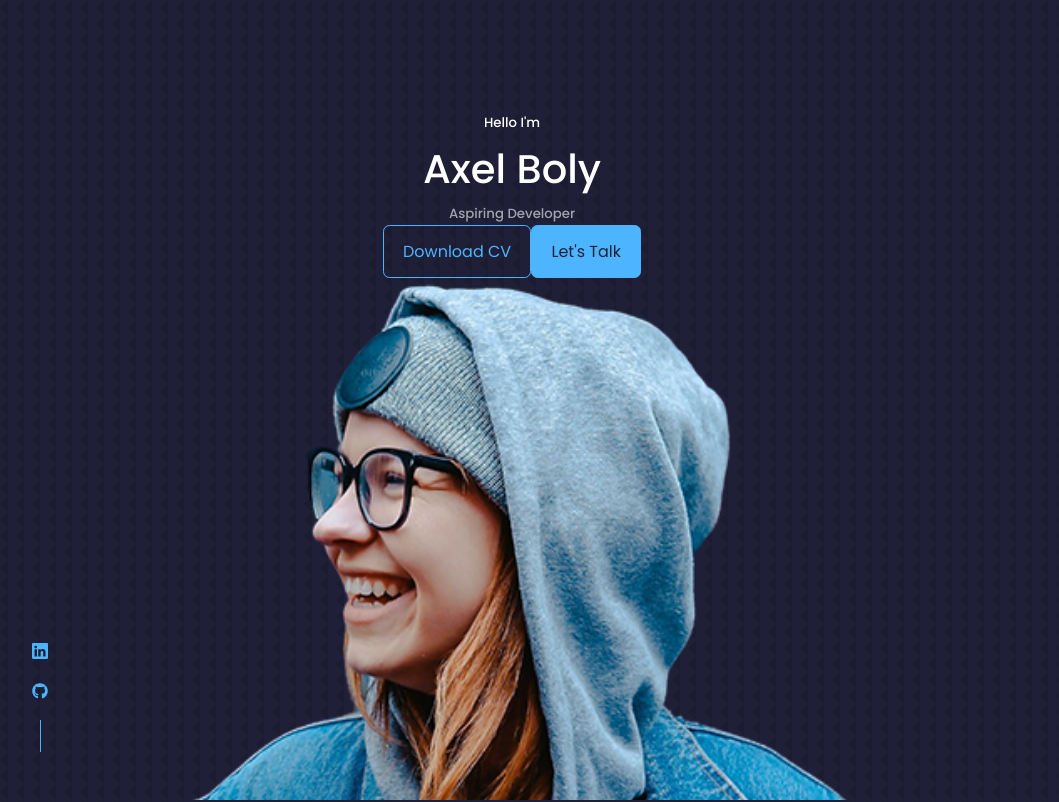
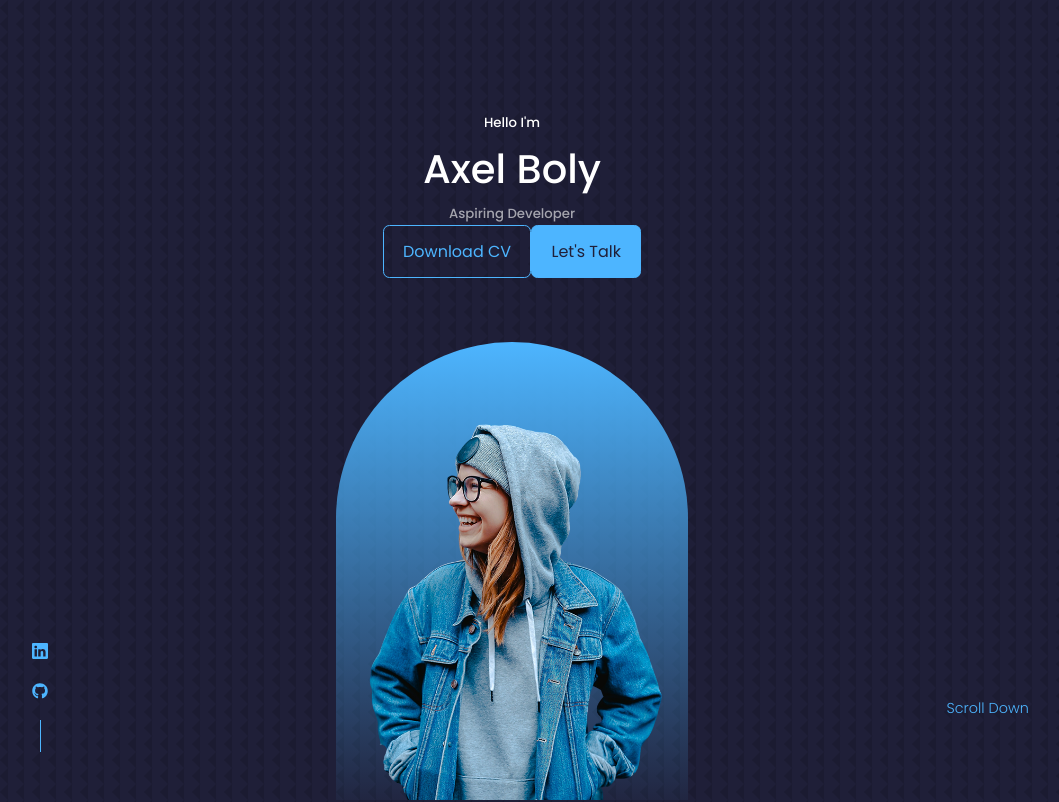
Before and after one commit to xrpq/react-portfolio-website-og, a React (Create React App) app: page / in a window 1280 px wide. Shown: the top 802 px of the page, without its empty margins (128-1187 px from the left). Built offline with nearby package versions, Linux system fonts and the light colour scheme.

Commit message:
header finished and beginnings of responsive design

```diff
--- a/src/components/header/header.css
+++ b/src/components/header/header.css
@@ -36,3 +36,43 @@ header {
     height: 2rem;
     background: var(--color-primary);
 }
+
+/* ================= ME ==================== */
+.me {
+    background: linear-gradient(var(--color-primary), transparent);
+    width: 22rem;
+    height: 30rem;
+    position: absolute;
+    left: calc(50% - 11rem);
+    margin-top: 4rem;
+    border-radius: 12rem 12rem 0 0;
+    overflow: hidden;
+    padding: 5rem 1.5rem 1.5rem 1.5rem;
+}
+
+/* ========= SCROLL DOWN =========== */
+.scroll__down {
+    position: absolute;
+    right: -2.3rem;
+    bottom: 5rem;
+    transform: rotate(90def);
+    font-weight: 300;
+    font-size: 0.9rem;
+}
+
+/* ================== MEDIA QUERIES (MEDIUM DEVICES) ================== */
+@media screen and (max-width: 1024px) {
+    header {
+        height: 68vh;
+    }
+}
+
+/* ================== MEDIA QUERIES (SMALL DEVICES) ================== */
+@media screen and (max-width: 600px) {
+    header {
+        height: 100vh;
+    }
+    .header__socials, .scroll__down {
+        display: none;
+    }
+}
```
